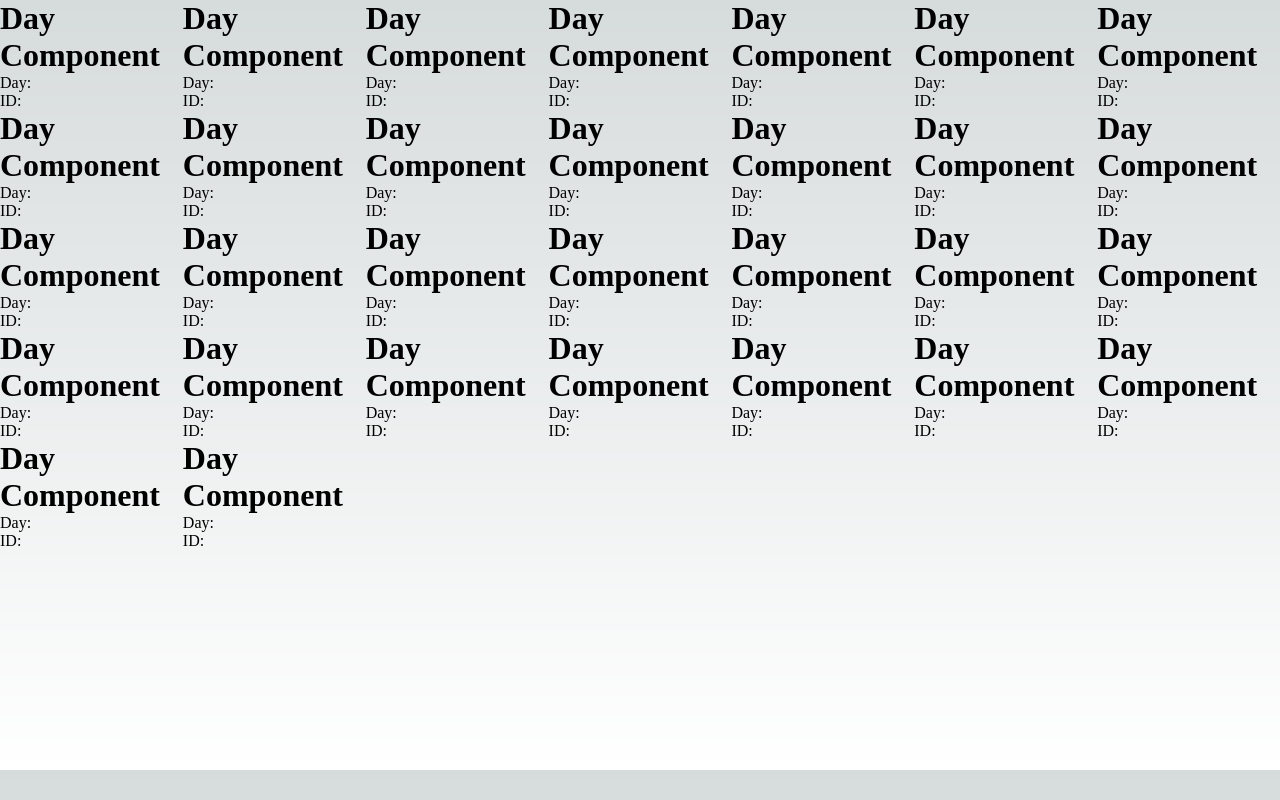
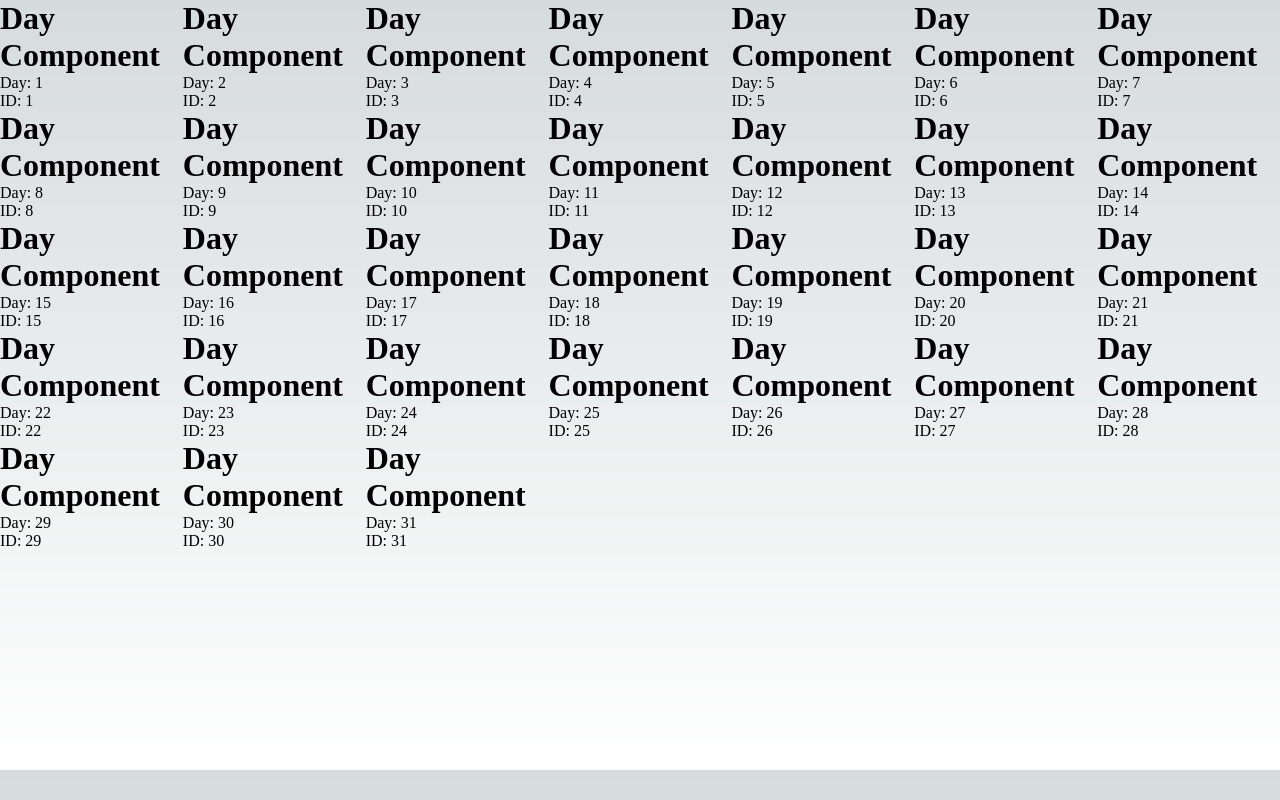
Before and after one commit to healandrepair/homework-for-life, a Next.js app in the folder homework-for-life/: page /calendar in a window 1280 px wide. Built offline with nearby package versions, Linux system fonts and the light colour scheme.

Commit message:
add days adder

```diff
--- a/homework-for-life/interfaces/day.ts
+++ b/homework-for-life/interfaces/day.ts
@@ -2,4 +2,5 @@ export interface Day {
     day: number;
     id: number;
     month: number;
+    notes: string;
 }
--- a/homework-for-life/src/pages/calendar.tsx
+++ b/homework-for-life/src/pages/calendar.tsx
@@ -1,15 +1,20 @@
 import styles from '@/styles/calendar.module.css';
 import DayComponent from "../../components/Day/dayComponent";
-import {useState} from "react";
+import {useEffect, useState} from "react";
 import dayComponent from "../../components/Day/dayComponent";
 import {Day} from "../../interfaces/day";
+import {number} from "prop-types";
 
 function calendar() {
 
     const [currentMonth, setCurrentMonth] = useState(1);
     const [daysInMonth, setDaysInMonth] = useState<Day[]>([]);
 
-        const days = {
+    useEffect(() => {
+        initaliseDays();
+    }, [currentMonth]);
+
+    const days : { [key:number ]: number} = {
         1: 31,
         2: 28,
         3: 31,
@@ -23,50 +28,41 @@ function calendar() {
         11: 30,
         12: 31
     }
-    const configureCalendar = () => {
-        var iterateOverNumber = currentMonth;
 
-        const dayComponents = Array.from({length: iterateOverNumber}, (_, index) => (
-            <DayComponent day={index + 1} id={0} month={currentMonth} key={index}/>
+    const initaliseDays = () => {
+        const dayArray: Day[] = Array.from({ length: days[currentMonth] }, (_, index) => ({
+            id: index + 1,
+            day: index + 1,
+            month: currentMonth,
+            notes: ""
+        }));
+
+        // const dayComponents = dayArray.map((day) => {
+        //     return <DayComponent day={day.day} month={day.month} id={day.id}/>
+        // });
+
+        setDaysInMonth(dayArray);
+    }
+
+    const createDaysComponent = () => {
+        return daysInMonth.map((day) => (
+            <DayComponent key={day.id} day={day.day} month={day.month} id={day.id} />
         ));
+    };
 
-        setDaysInMonth(dayComponents);
-    }
+    //
+    // return (
+    //     <div className={styles.container}>
+    //         {daysInMonth.map((day) => (
+    //             <DayComponent key={day.id} day={day.day} month={day.month} id={day.id}/>
+    //         ))}
+    //     </div>
+    // );
 
     return (
         <div className={styles.container}>
-            <DayComponent/>
-            <DayComponent/>
-            <DayComponent/>
-            <DayComponent/>
-            <DayComponent/>
-            <DayComponent/>
-            <DayComponent/>
-            <DayComponent/>
-            <DayComponent/>
-            <DayComponent/>
-            <DayComponent/>
-            <DayComponent/>
-            <DayComponent/>
-            <DayComponent/>
-            <DayComponent/>
-            <DayComponent/>
-            <DayComponent/>
-            <DayComponent/>
-            <DayComponent/>
-            <DayComponent/>
-            <DayComponent/>
-            <DayComponent/>
-            <DayComponent/>
-            <DayComponent/>
-            <DayComponent/>
-            <DayComponent/>
-            <DayComponent/>
-            <DayComponent/>
-            <DayComponent/>
-            <DayComponent/>
-        </div>
-    );
+            {createDaysComponent()}
+        </div>)
 }
 
 export default calendar;
```
Lines whose indentation alone changed are shown as unchanged.
